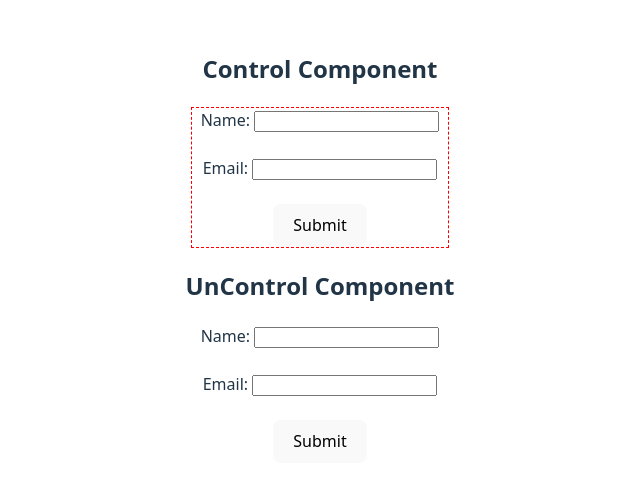
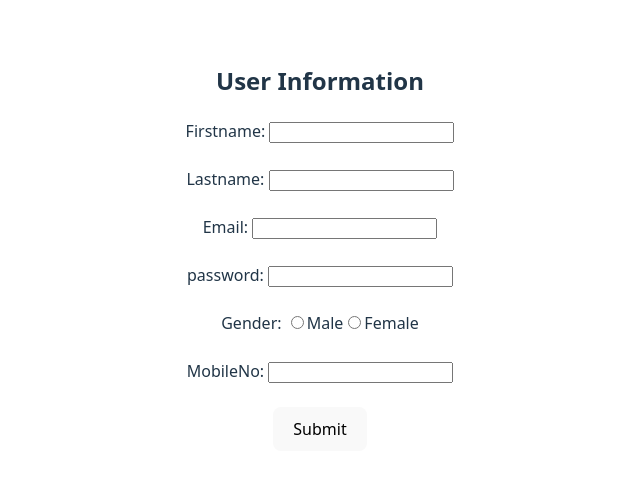
Before and after one commit to RWn-Girish/react-9AM, a React (Vite) app: page / in a window 1280 px wide. Shown: the part 153-638 px from the top of the page, without its empty margins (320-960 px from the left). Built offline with nearby package versions, Linux system fonts and the light colour scheme.

Commit message:
validation form

```diff
--- a/src/App.jsx
+++ b/src/App.jsx
@@ -3,6 +3,7 @@ import ControlComp from './components/ControlComp'
 import Counter from './components/Counter'
 import ListComp from './components/ListComp'
 import UnControlComp from './components/UnControlComp'
+import ValidationForm from './components/ValidationForm'
 
 function App() {
 
@@ -10,8 +11,9 @@ function App() {
     <>
       {/* <Counter name="Virat Kohli" team="RCB" /> */}
       {/* <ListComp /> */}
-      <ControlComp />
-      <UnControlComp />
+      {/* <ControlComp />
+      <UnControlComp /> */}
+      <ValidationForm />
     </>
   )
 }
--- /dev/null
+++ b/src/components/ValidationForm.jsx
@@ -0,0 +1,149 @@
+import { useState } from "react";
+
+const ValidationForm = () => {
+  const initalState = {
+    fname: "",
+    lname: "",
+    email: "",
+    password: "",
+    mobile: "",
+    gender: "",
+  };
+  const [inputForm, setInputForm] = useState(initalState);
+
+  const [error, setError] = useState({});
+
+  const handleChanged = (e) => {
+    // console.log(e.target);
+    const { name, value } = e.target;
+
+    setInputForm({
+      ...inputForm,
+      [name]: value,
+    });
+  };
+
+  const validation = () => {
+    let errorList = {};
+
+    if (inputForm.fname == "") {
+      errorList.fnameError = "Firstname is Required";
+    }
+
+    if (inputForm.lname == "") {
+      errorList.lnameError = "Lastname is Required";
+    }
+    if (inputForm.email == "") {
+      errorList.emailError = "Email is Required";
+    }
+    if (inputForm.password == "") {
+      errorList.passError = "Password is Required";
+    } else if (inputForm.password.length < 5) {
+      errorList.passError = "Password length is minimum 6 character.";
+    }
+
+    if (inputForm.mobile == "") {
+      errorList.mobileError = "Mobile is Required";
+    } else if (inputForm.mobile.length != 10) {
+      errorList.mobileError = "Mobile Number is Not Valid";
+    }
+
+    if (inputForm.gender == "") {
+      errorList.genderError = "Gender is Required";
+    }
+
+    setError(errorList);
+    if (Object.keys(errorList).length > 0) {
+      return false;
+    } else {
+      return true;
+    }
+  };
+
+  const handleSubmit = (e) => {
+    e.preventDefault();
+    if (validation()) {
+      console.log("Form Submit...", inputForm);
+      setInputForm(initalState);
+    }
+  };
+  return (
+    <>
+      <h2>User Information</h2>
+      <form onSubmit={handleSubmit}>
+        <label>Firstname: </label>
+        <input
+          type="text"
+          name="fname"
+          value={inputForm.fname}
+          onChange={handleChanged}
+          style={{ borderColor: error.fnameError ? "red" : "" }}
+        />
+        {error.fnameError ? <i>{error.fnameError}</i> : ""}
+        <br />
+        <br />
+        <label>Lastname: </label>
+        <input
+          type="text"
+          name="lname"
+          value={inputForm.lname}
+          onChange={handleChanged}
+        />
+        {error.lnameError ? <i>{error.lnameError}</i> : ""}
+        <br />
+        <br />
+        <label>Email: </label>
+        <input
+          type="email"
+          name="email"
+          value={inputForm.email}
+          onChange={handleChanged}
+        />
+        {error.emailError ? <i>{error.emailError}</i> : ""}
+        <br />
+        <br />
+        <label>password: </label>
+        <input
+          type="password"
+          name="password"
+          value={inputForm.password}
+          onChange={handleChanged}
+        />
+        {error.passError ? <i>{error.passError}</i> : ""}
+        <br />
+        <br />
+        <label>Gender: </label>
+        <input
+          type="radio"
+          name="gender"
+          value="Male"
+          onChange={handleChanged}
+        />
+        Male
+        <input
+          type="radio"
+          name="gender"
+          value="Female"
+          onChange={handleChanged}
+        />
+        Female
+        {error.genderError ? <i>{error.genderError}</i> : ""}
+        <br />
+        <br />
+        <label>MobileNo: </label>
+        <input
+          type="text"
+          name="mobile"
+          value={inputForm.mobile}
+          onChange={handleChanged}
+        />
+        {error.mobileError ? <i>{error.mobileError}</i> : ""}
+        <br />
+        <br />
+        <button>Submit</button>
+      </form>
+    </>
+  );
+};
+
+export default ValidationForm;
```
